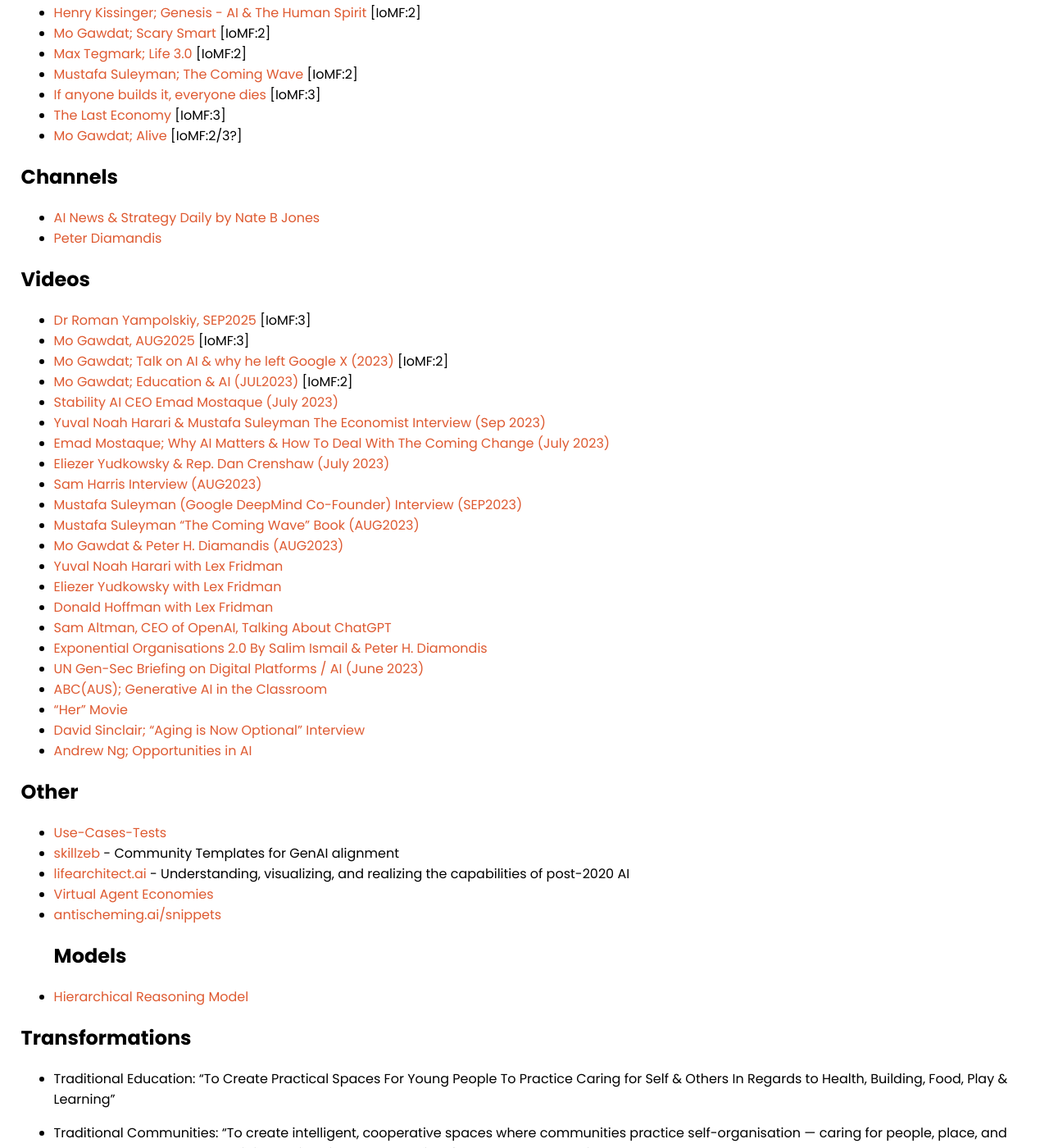
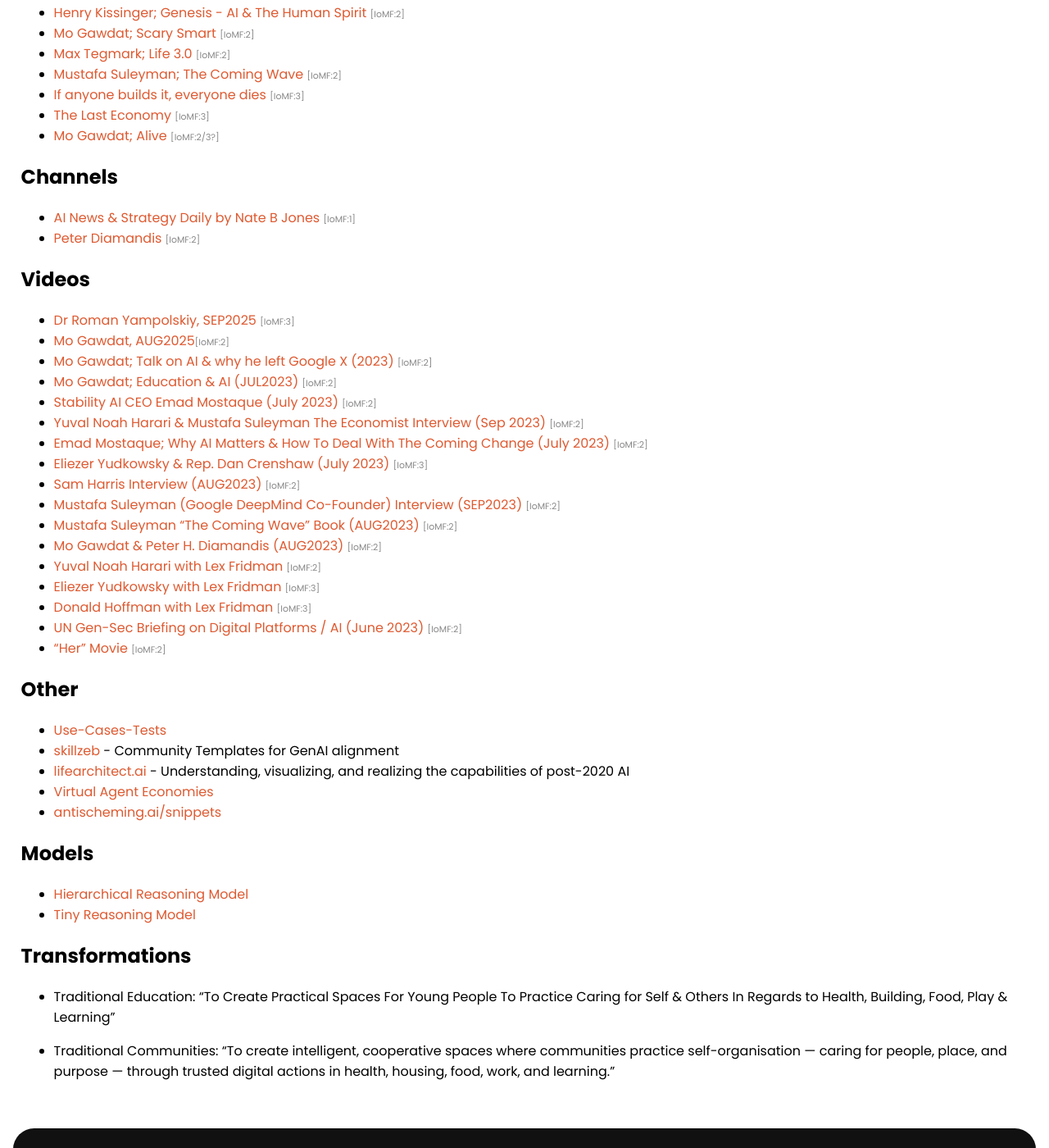
Before and after one commit to selfdriven-foundation/selfdriven-ai, a Jekyll site: the page built from docs/pages/research.md, in a window 1280 px wide and 1400 px high, scrolled down 506 px. Shown: the whole window at 82% size. Built offline with Jekyll 4.4.1, drawn with Linux system fonts in a browser that asks for light colours.

Commit message:
Update research.md

```diff
--- a/docs/pages/research.md
+++ b/docs/pages/research.md
@@ -18,42 +18,37 @@
 - [Practitioner-In-The-Loop (PITL)](/research/practitioner-in-the-loop/)
 
 ## Books
-- [Yuval Noah Harari; Nexus](https://www.ynharari.com/book/nexus/) <span style="color:#888888;font-size:0.8rem;">[IoMF:2]</span>
-- [Henry Kissinger; Genesis - AI & The Human Spirit](https://www.hachettebookgroup.com/titles/henry-a-kissinger/genesis/9780316581295/) [IoMF:2]
-- [Mo Gawdat; Scary Smart](https://www.mogawdat.com/scary-smart) [IoMF:2]
-- [Max Tegmark; Life 3.0](https://en.wikipedia.org/wiki/Life_3.0) [IoMF:2]
-- [Mustafa Suleyman; The Coming Wave](https://www.penguin.com.au/books/the-coming-wave-9781529923834) [IoMF:2]
-- [If anyone builds it, everyone dies](https://ifanyonebuildsit.com) [IoMF:3]
-- [The Last Economy](https://thelastecononmy.com) [IoMF:3]
-- [Mo Gawdat; Alive](https://mogawdat.substack.com/p/alive) [IoMF:2/3?]
+- [Yuval Noah Harari; Nexus](https://www.ynharari.com/book/nexus/) <span style="color:#888888;font-size:0.68rem;">[IoMF:2]</span>
+- [Henry Kissinger; Genesis - AI & The Human Spirit](https://www.hachettebookgroup.com/titles/henry-a-kissinger/genesis/9780316581295/) <span style="color:#888888;font-size:0.68rem;">[IoMF:2]</span>
+- [Mo Gawdat; Scary Smart](https://www.mogawdat.com/scary-smart) <span style="color:#888888;font-size:0.68rem;">[IoMF:2]</span>
+- [Max Tegmark; Life 3.0](https://en.wikipedia.org/wiki/Life_3.0) <span style="color:#888888;font-size:0.68rem;">[IoMF:2]</span>
+- [Mustafa Suleyman; The Coming Wave](https://www.penguin.com.au/books/the-coming-wave-9781529923834) <span style="color:#888888;font-size:0.68rem;">[IoMF:2]</span>
+- [If anyone builds it, everyone dies](https://ifanyonebuildsit.com) <span style="color:#888888;font-size:0.68rem;">[IoMF:3]</span>
+- [The Last Economy](https://thelastecononmy.com) <span style="color:#888888;font-size:0.68rem;">[IoMF:3]</span>
+- [Mo Gawdat; Alive](https://mogawdat.substack.com/p/alive) <span style="color:#888888;font-size:0.68rem;">[IoMF:2/3?]</span>
 
 ## Channels
-- [AI News & Strategy Daily by Nate B Jones](https://www.youtube.com/@NateBJones)
-- [Peter Diamandis](https://www.youtube.com/@peterdiamandis)
+- [AI News & Strategy Daily by Nate B Jones](https://www.youtube.com/@NateBJones) <span style="color:#888888;font-size:0.68rem;">[IoMF:1]</span>
+- [Peter Diamandis](https://www.youtube.com/@peterdiamandis) <span style="color:#888888;font-size:0.68rem;">[IoMF:2]</span>
 
 ## Videos
-- [Dr Roman Yampolskiy, SEP2025](https://youtu.be/UclrVWafRAI) [IoMF:3]
-- [Mo Gawdat, AUG2025](https://youtu.be/S9a1nLw70p0) [IoMF:3]
-- [Mo Gawdat; Talk on AI & why he left Google X (2023)](https://youtu.be/bk-nQ7HF6k4) [IoMF:2]
-- [Mo Gawdat; Education & AI (JUL2023)](https://youtu.be/C84SLJhhEpo) [IoMF:2]
-- [Stability AI CEO Emad Mostaque (July 2023)](https://youtu.be/zXd9ZwU8u5E)
-- [Yuval Noah Harari & Mustafa Suleyman The Economist Interview (Sep 2023)](https://youtu.be/7JkPWHr7sTY?si=gwyxf6PLPZD-awJw)
-- [Emad Mostaque; Why AI Matters & How To Deal With The Coming Change (July 2023)](https://www.youtube.com/watch?v=ciX_iFGyS0M)
-- [Eliezer Yudkowsky & Rep. Dan Crenshaw (July 2023)](https://www.youtube.com/watch?v=uX9xkYDSPKA)
-- [Sam Harris Interview (AUG2023)](https://youtu.be/GmlrEgLGozw)
-- [Mustafa Suleyman (Google DeepMind Co-Founder) Interview (SEP2023)](https://www.youtube.com/watch?v=CTxnLsYHWuI)
-- [Mustafa Suleyman "The Coming Wave" Book (AUG2023)](https://www.the-coming-wave.com)
-- [Mo Gawdat & Peter H. Diamandis (AUG2023)](https://youtu.be/hY8upuGzQBg)
-- [Yuval Noah Harari with Lex Fridman](https://youtu.be/Mde2q7GFCrw)
-- [Eliezer Yudkowsky with Lex Fridman](https://youtu.be/AaTRHFaaPG8)
-- [Donald Hoffman with Lex Fridman](https://youtu.be/reYdQYZ9Rj4)
-- [Sam Altman, CEO of OpenAI, Talking About ChatGPT](https://www.youtube.com/watch?v=L_Guz73e6fw)
-- [Exponential Organisations 2.0 By Salim Ismail & Peter H. Diamondis](https://openexo.com/book)
-- [UN Gen-Sec Briefing on Digital Platforms / AI (June 2023)](https://www.youtube.com/watch?v=ktFF2dSH3oU)
-- [ABC(AUS); Generative AI in the Classroom](https://www.youtube.com/watch?v=eCa-JCr0v9c)
-- ["Her" Movie](https://www.imdb.com/title/tt1798709/)
-- [David Sinclair; "Aging is Now Optional" Interview](https://youtu.be/Jk_GcwkfJGs?si=_W0ckiK71ZosuNrs)
-- [Andrew Ng; Opportunities in AI](https://www.youtube.com/watch?v=5p248yoa3oE)
+- [Dr Roman Yampolskiy, SEP2025](https://youtu.be/UclrVWafRAI) <span style="color:#888888;font-size:0.68rem;">[IoMF:3]</span>
+- [Mo Gawdat, AUG2025](https://youtu.be/S9a1nLw70p0)<span style="color:#888888;font-size:0.68rem;">[IoMF:2]</span>
+- [Mo Gawdat; Talk on AI & why he left Google X (2023)](https://youtu.be/bk-nQ7HF6k4) <span style="color:#888888;font-size:0.68rem;">[IoMF:2]</span>
+- [Mo Gawdat; Education & AI (JUL2023)](https://youtu.be/C84SLJhhEpo) <span style="color:#888888;font-size:0.68rem;">[IoMF:2]</span>
+- [Stability AI CEO Emad Mostaque (July 2023)](https://youtu.be/zXd9ZwU8u5E) <span style="color:#888888;font-size:0.68rem;">[IoMF:2]</span>
+- [Yuval Noah Harari & Mustafa Suleyman The Economist Interview (Sep 2023)](https://youtu.be/7JkPWHr7sTY?si=gwyxf6PLPZD-awJw) <span style="color:#888888;font-size:0.68rem;">[IoMF:2]</span>
+- [Emad Mostaque; Why AI Matters & How To Deal With The Coming Change (July 2023)](https://www.youtube.com/watch?v=ciX_iFGyS0M) <span style="color:#888888;font-size:0.68rem;">[IoMF:2]</span>
+- [Eliezer Yudkowsky & Rep. Dan Crenshaw (July 2023)](https://www.youtube.com/watch?v=uX9xkYDSPKA) <span style="color:#888888;font-size:0.68rem;">[IoMF:3]</span>
+- [Sam Harris Interview (AUG2023)](https://youtu.be/GmlrEgLGozw) <span style="color:#888888;font-size:0.68rem;">[IoMF:2]</span>
+- [Mustafa Suleyman (Google DeepMind Co-Founder) Interview (SEP2023)](https://www.youtube.com/watch?v=CTxnLsYHWuI) <span style="color:#888888;font-size:0.68rem;">[IoMF:2]</span>
+- [Mustafa Suleyman "The Coming Wave" Book (AUG2023)](https://www.the-coming-wave.com) <span style="color:#888888;font-size:0.68rem;">[IoMF:2]</span>
+- [Mo Gawdat & Peter H. Diamandis (AUG2023)](https://youtu.be/hY8upuGzQBg) <span style="color:#888888;font-size:0.68rem;">[IoMF:2]</span>
+- [Yuval Noah Harari with Lex Fridman](https://youtu.be/Mde2q7GFCrw) <span style="color:#888888;font-size:0.68rem;">[IoMF:2]</span>
+- [Eliezer Yudkowsky with Lex Fridman](https://youtu.be/AaTRHFaaPG8) <span style="color:#888888;font-size:0.68rem;">[IoMF:3]</span>
+- [Donald Hoffman with Lex Fridman](https://youtu.be/reYdQYZ9Rj4) <span style="color:#888888;font-size:0.68rem;">[IoMF:3]</span>
+- [UN Gen-Sec Briefing on Digital Platforms / AI (June 2023)](https://www.youtube.com/watch?v=ktFF2dSH3oU) <span style="color:#888888;font-size:0.68rem;">[IoMF:2]</span>
+- ["Her" Movie](https://www.imdb.com/title/tt1798709/) <span style="color:#888888;font-size:0.68rem;">[IoMF:2]</span>
 
 ## Other
 - [Use-Cases-Tests](https://github.com/selfdriven-foundation/selfdriven-ai/tree/main/research/use-case-tests)
@@ -61,8 +56,10 @@
 - [lifearchitect.ai](https://lifearchitect.ai) - Understanding, visualizing, and realizing the capabilities of post-2020 AI
 - [Virtual Agent Economies](https://arxiv.org/html/2509.10147v1)
 - [antischeming.ai/snippets](https://www.antischeming.ai/snippets)
+
 ## Models
 - [Hierarchical Reasoning Model](https://github.com/sapientinc/HRM)
+- [Tiny Reasoning Model](https://github.com/SamsungSAILMontreal/TinyRecursiveModels)
 
 ## Transformations
 - Traditional Education: "To Create Practical Spaces For Young People To Practice Caring for Self & Others In Regards to Health, Building, Food, Play & Learning"
```
